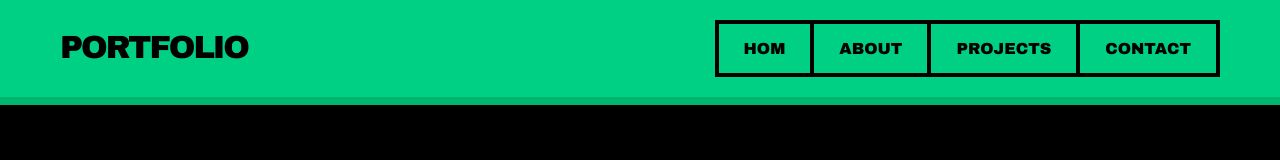
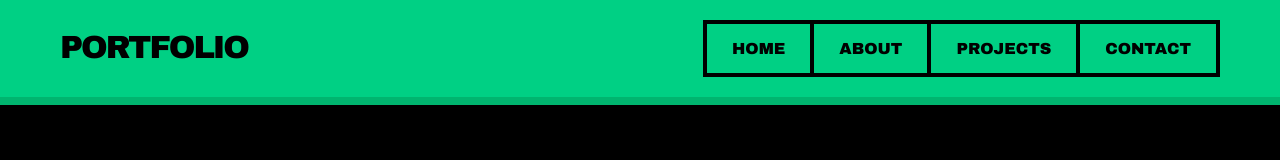
Before and after one commit to Nuuriii/portfolio-template, a plain HTML site: page brutalism/design-11/index.html in a window 1280 px wide. Shown: the top 160 px of the page. Drawn offline with Linux system fonts and the light colour scheme.

Commit message:
fix: change wording

```diff
--- a/brutalism/design-11/index.html
+++ b/brutalism/design-11/index.html
@@ -12,7 +12,7 @@
       <nav class="container">
         <div class="logo">Portfolio</div>
         <ul class="nav-links" id="navLinks">
-          <li><a href="#home">Hom</a></li>
+          <li><a href="#home">Home</a></li>
           <li><a href="#about">About</a></li>
           <li><a href="#projects">Projects</a></li>
           <li><a href="#contact">Contact</a></li>
```
